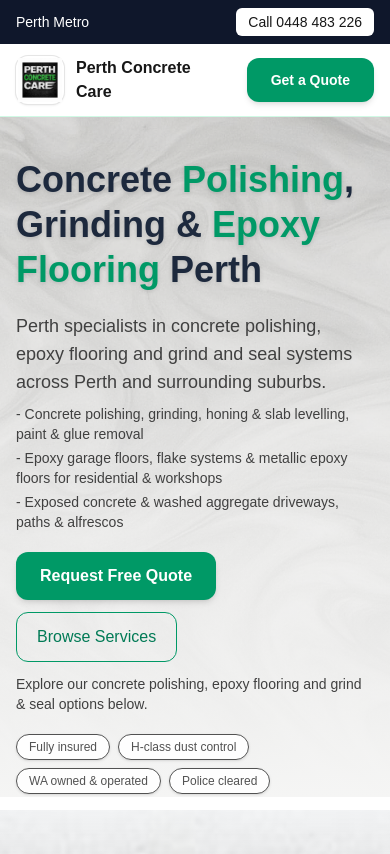
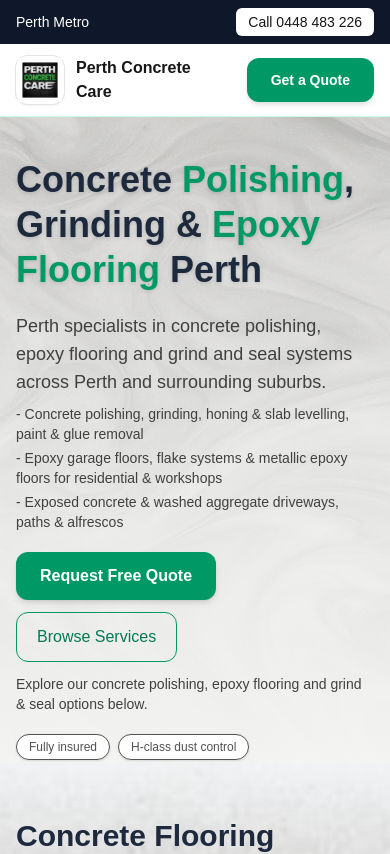
Before and after one commit to robertocarlos69/perth-concrete-care, a Next.js app: page / in a window 390 px wide. Shown: the top 854 px of the page. Built offline with nearby package versions, Linux system fonts and the light colour scheme.

Commit message:
Adjust mobile hero spacing

```diff
--- a/app/HomeClient.tsx
+++ b/app/HomeClient.tsx
@@ -169,7 +169,7 @@
           </div>
 
           {/* Foreground content */}
-          <div className="relative max-w-7xl mx-auto px-4 pt-10 pb-20 md:pt-16 md:pb-28">
+          <div className="relative max-w-7xl mx-auto px-4 pt-10 pb-8 md:pt-16 md:pb-28">
             <div className="max-w-5xl md:-ml-12">
               <h1 className="text-4xl md:text-5xl font-extrabold leading-tight drop-shadow-sm">
   Concrete <span className="text-emerald-600">Polishing</span>, Grinding &{" "}
```
